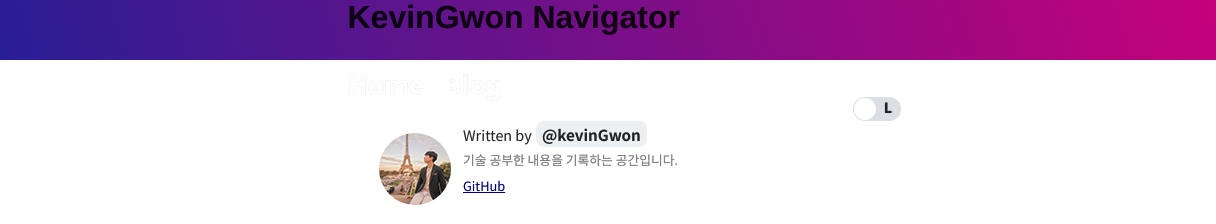
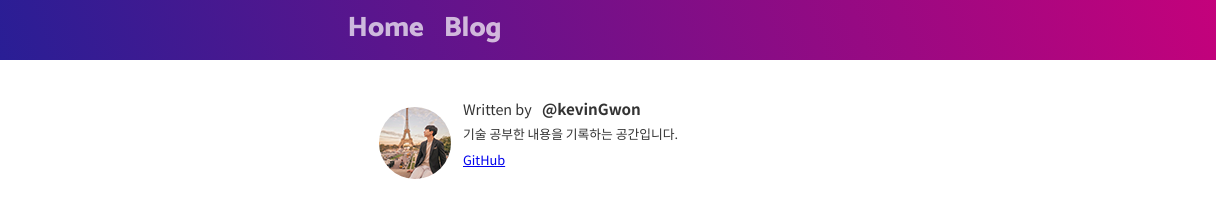
Before and after one commit to kevinGwon/blog-archive, a Gatsby site: page / in a window 1280 px wide. Shown: the top 224 px of the page, 0-1216 px from the left. Built offline with nearby package versions, Linux system fonts and the light colour scheme; Gatsby itself is replaced by a stand-in of ours; some packages are replaced by stand-ins of ours; what typography-theme-github would draw is missing.

Commit message:
Fix layout

```diff
--- a/src/layout/index.jsx
+++ b/src/layout/index.jsx
@@ -22,8 +22,6 @@
           padding: `${rhythm(1.5)} ${rhythm(3 / 4)}`,
         }}
       >
-        <ThemeSwitch />
-        <Header title={title} location={location} rootPath={rootPath} />
         {children}
         <Footer />
       </div>
--- a/src/layout/index.scss
+++ b/src/layout/index.scss
@@ -9,3 +9,18 @@
   -moz-osx-font-smoothing: grayscale;
   transition: background-color 0.3s, color 0.3s;
 }
+
+.a11y {
+  overflow: hidden;
+  height: 1px;
+  width: 1px;
+  position: absolute;
+  left: 0;
+  top: 0;
+}
+
+.mark {
+  padding-left: 0.2rem;
+  padding-right: 0.2rem;
+  box-shadow: inset 0 -0.5rem 0 0 #f3a0d2;
+}
```
